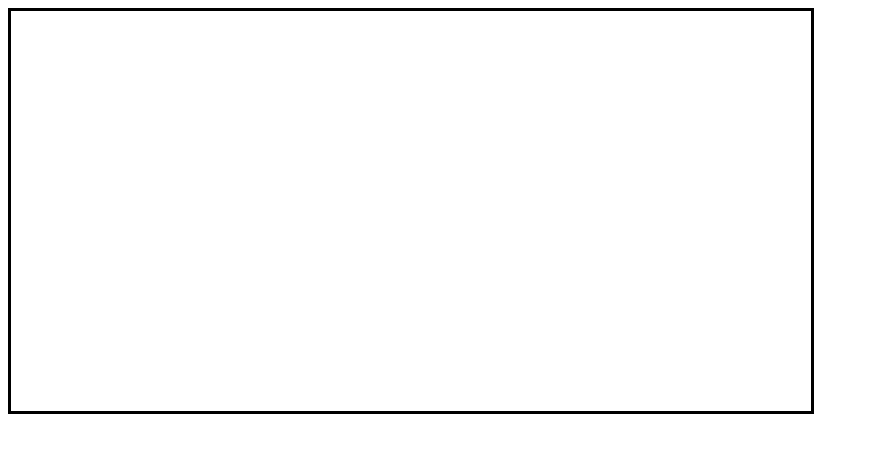
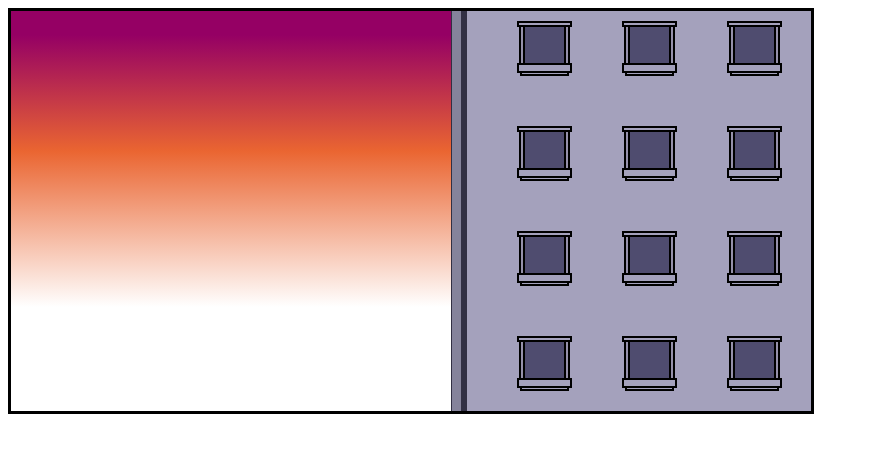
Before and after one commit to patstockwell/css-city, a website: page index.html in a window 1280 px wide. Shown: the whole page, without its empty margins (0-869 px from the left). Drawn offline with Linux system fonts and the light colour scheme.

Commit message:
background and windows

```diff
--- a/index.html
+++ b/index.html
@@ -6,6 +6,131 @@
   <link rel="stylesheet" href="./main.css">
 </head>
 <body>
-  <div class="frame"></div>
+  <div class="frame sky">
+    <div class="skyline-frame"></div>
+    <div class="building-edge"></div>
+    <div class="building-wall">
+      <div class="window">
+        <div class="top"></div>
+        <div class="middle">
+          <div class="edge"></div>
+          <div class="pane"></div>
+          <div class="edge"></div>
+        </div>
+        <div class="bottom"></div>
+        <div class="under"></div>
+      </div>
+      <div class="window">
+        <div class="top"></div>
+        <div class="middle">
+          <div class="edge"></div>
+          <div class="pane"></div>
+          <div class="edge"></div>
+        </div>
+        <div class="bottom"></div>
+        <div class="under"></div>
+      </div>
+      <div class="window">
+        <div class="top"></div>
+        <div class="middle">
+          <div class="edge"></div>
+          <div class="pane"></div>
+          <div class="edge"></div>
+        </div>
+        <div class="bottom"></div>
+        <div class="under"></div>
+      </div>
+      <div class="window">
+        <div class="top"></div>
+        <div class="middle">
+          <div class="edge"></div>
+          <div class="pane"></div>
+          <div class="edge"></div>
+        </div>
+        <div class="bottom"></div>
+        <div class="under"></div>
+      </div>
+      <div class="window">
+        <div class="top"></div>
+        <div class="middle">
+          <div class="edge"></div>
+          <div class="pane"></div>
+          <div class="edge"></div>
+        </div>
+        <div class="bottom"></div>
+        <div class="under"></div>
+      </div>
+      <div class="window">
+        <div class="top"></div>
+        <div class="middle">
+          <div class="edge"></div>
+          <div class="pane"></div>
+          <div class="edge"></div>
+        </div>
+        <div class="bottom"></div>
+        <div class="under"></div>
+      </div>
+      <div class="window">
+        <div class="top"></div>
+        <div class="middle">
+          <div class="edge"></div>
+          <div class="pane"></div>
+          <div class="edge"></div>
+        </div>
+        <div class="bottom"></div>
+        <div class="under"></div>
+      </div>
+      <div class="window">
+        <div class="top"></div>
+        <div class="middle">
+          <div class="edge"></div>
+          <div class="pane"></div>
+          <div class="edge"></div>
+        </div>
+        <div class="bottom"></div>
+        <div class="under"></div>
+      </div>
+      <div class="window">
+        <div class="top"></div>
+        <div class="middle">
+          <div class="edge"></div>
+          <div class="pane"></div>
+          <div class="edge"></div>
+        </div>
+        <div class="bottom"></div>
+        <div class="under"></div>
+      </div>
+      <div class="window">
+        <div class="top"></div>
+        <div class="middle">
+          <div class="edge"></div>
+          <div class="pane"></div>
+          <div class="edge"></div>
+        </div>
+        <div class="bottom"></div>
+        <div class="under"></div>
+      </div>
+      <div class="window">
+        <div class="top"></div>
+        <div class="middle">
+          <div class="edge"></div>
+          <div class="pane"></div>
+          <div class="edge"></div>
+        </div>
+        <div class="bottom"></div>
+        <div class="under"></div>
+      </div>
+      <div class="window">
+        <div class="top"></div>
+        <div class="middle">
+          <div class="edge"></div>
+          <div class="pane"></div>
+          <div class="edge"></div>
+        </div>
+        <div class="bottom"></div>
+        <div class="under"></div>
+      </div>
+    </div>
+  </div>
 </body>
 </html>
--- /dev/null
+++ b/scss/_border.scss
@@ -0,0 +1,6 @@
+.frame {
+  border: black 3px solid;
+  height: 400px;
+  width: 800px;
+  display: flex;
+}
--- /dev/null
+++ b/scss/_building.scss
@@ -0,0 +1,15 @@
+.building-wall {
+  background-color: #A4A1BC;
+  height: 100%;
+  flex-basis: 43%;
+  flex-grow: 0;
+  border-left: #323044 6px solid;
+  display: flex;
+  flex-wrap: wrap;
+}
+
+.building-edge {
+  background-color: #85839B;
+  flex-basis: 9px;
+  border-left: #323044 1px solid;
+}
--- /dev/null
+++ b/scss/_city-skyline.scss
@@ -0,0 +1,4 @@
+.skyline-frame {
+  height: 100%;
+  flex-grow: 1;
+}
--- /dev/null
+++ b/scss/_sky.scss
@@ -0,0 +1,3 @@
+.sky {
+  background-image: linear-gradient(#950064 6%, #EA6531 35%, white 74%);
+}
--- /dev/null
+++ b/scss/_window.scss
@@ -0,0 +1,49 @@
+.window {
+  height: 55px;
+  width: 55px;
+  display: flex;
+  flex-direction: column;
+  margin: 10px 0 40px 50px;
+
+  & .top {
+    border: black 2px solid;
+    flex-basis: 6px;
+    box-sizing: border-box;
+  }
+
+  & .middle {
+    flex-grow: 1;
+    display: flex;
+    flex-direction: row;
+    justify-content: center;
+
+    & .edge {
+      background-color: #9691AB;
+      border-left: black 2px solid;
+      border-right: black 2px solid;
+      flex-basis: 11%;
+      box-sizing: border-box;
+    }
+
+    & .pane {
+      background-color: #4F4C6F;
+      flex-basis: 70%;
+    }
+  }
+
+  & .bottom {
+    border: black 2px solid;
+    flex-basis: 10px;
+    box-sizing: border-box;
+  }
+
+  & .under {
+    width: 90%;
+    border-bottom: black 2px solid;
+    border-right: black 2px solid;
+    border-left: black 2px solid;
+    flex-basis: 3px;
+    box-sizing: border-box;
+    margin: auto;
+  }
+}
--- a/scss/main.scss
+++ b/scss/main.scss
@@ -1,5 +1,5 @@
-.frame {
-  border: black 3px solid;
-  height: 400px;
-  width: 800px;
-}
+@import 'border';
+@import 'sky';
+@import 'city-skyline';
+@import 'building';
+@import 'window';
```
Also changed, not shown: main.css.
